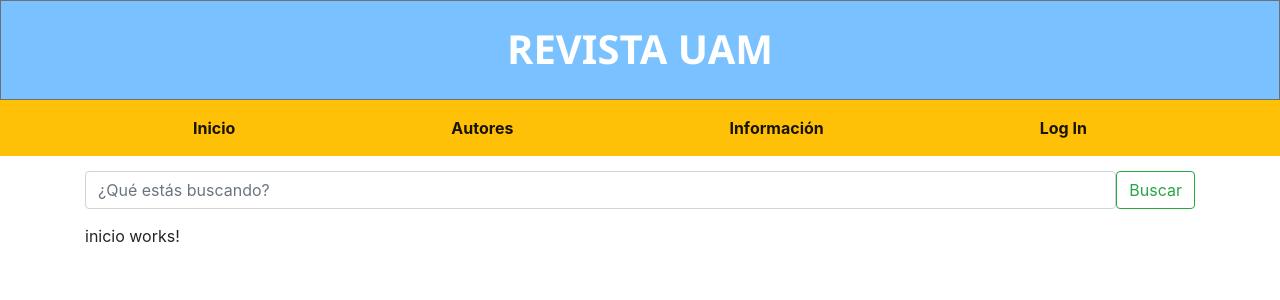
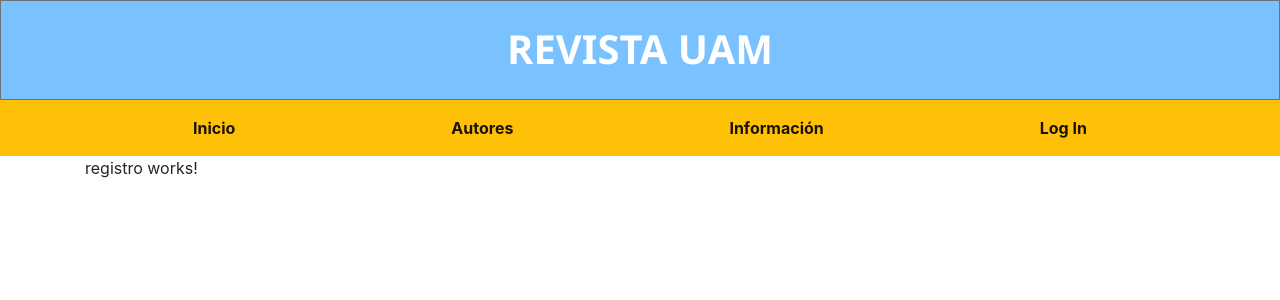
Before and after one commit to nataliaSeguraRamirez/RevistaElectronica-UAM, an Angular app in the folder revistaElectronica/: page /registro in a window 1280 px wide. Before the commit this address led to /inicio. Shown: the top 300 px of the page. Built offline with nearby package versions, Linux system fonts and the light colour scheme.

Commit message:
Hacer enlaces al componente registro

```diff
--- a/revistaElectronica/src/app/Components/informacion/informacion.component.html
+++ b/revistaElectronica/src/app/Components/informacion/informacion.component.html
@@ -14,5 +14,5 @@
   Si eres escritor de artículos y deseas que tus obras puedan ser leídas
   publicamente por nuestros usuarios, puedes crear tu cuenta como autor de la
   revista UAM a través del siguiente link:
-  <a href="">registrame</a>
+  <a routerLink="/registro" routerLinkActive="active">registrarme</a>
 </body>
--- a/revistaElectronica/src/app/Components/login/login.component.html
+++ b/revistaElectronica/src/app/Components/login/login.component.html
@@ -3,7 +3,7 @@
   <div class="content">
     <p>
       ¿Eres un autor nuevo?
-      <a href="">registrate</a>
+      <a routerLink="/registro" routerLinkActive="active">registrate</a>
     </p>
     <form>
       <div class="mb-3">
--- a/revistaElectronica/src/app/Components/registro/registro.component.html
+++ b/revistaElectronica/src/app/Components/registro/registro.component.html
@@ -1 +1,3 @@
-<p>registro works!</p>
+<div class="container">
+  <p>registro works!</p>
+</div>
--- a/revistaElectronica/src/app/app.routes.ts
+++ b/revistaElectronica/src/app/app.routes.ts
@@ -4,6 +4,7 @@ import { AutoresComponent } from './Components/autores/autores.component'
 import { InformacionComponent } from './Components/informacion/informacion.component'
 import { InicioComponent } from './Components/inicio/inicio.component'
 import { LoginComponent } from './Components/login/login.component'
+import { RegistroComponent } from './Components/registro/registro.component'
 
 const routes: Routes = [
   { path: 'inicio', component: InicioComponent },
@@ -11,6 +12,7 @@ const routes: Routes = [
   { path: 'autores', component: AutoresComponent },
   { path: 'informacion', component: InformacionComponent },
   { path: 'login', component: LoginComponent },
+  { path: 'registro', component: RegistroComponent },
   { path: '**', pathMatch: 'full', redirectTo: 'inicio' },
 ]
 
```
Also changed, not shown: revistaElectronica/src/app/app.module.ts (+5 -5 lines).
